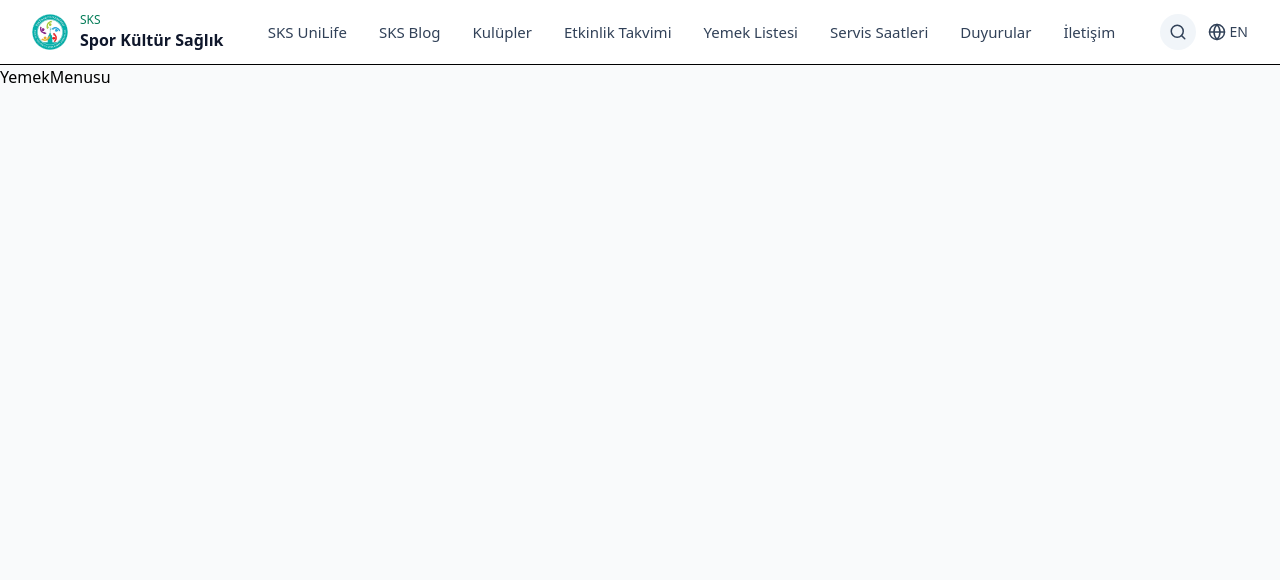
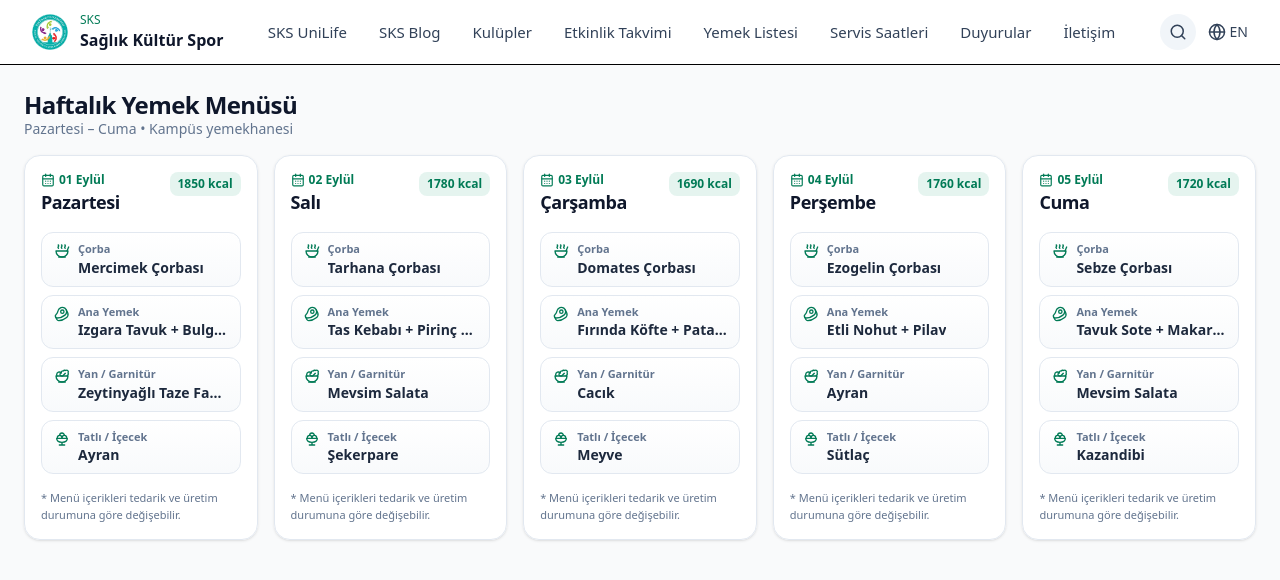
Before and after one commit to Erkam13/SeKeSe-Web, a React (Vite) app: page /yemek-menusu in a window 1280 px wide. Shown: the top 580 px of the page. Built offline with nearby package versions, Linux system fonts and the light colour scheme.

Commit message:
first commit

```diff
--- a/src/Navbar.tsx
+++ b/src/Navbar.tsx
@@ -31,7 +31,7 @@ const Navbar: React.FC = () => {
                     <div className="leading-tight">
                         <p className="text-xs text-emerald-700 font-medium">SKS</p>
                         <p className="text-sm sm:text-base font-semibold text-slate-900">
-                            Spor Kültür Sağlık
+                            Sağlık Kültür Spor
                         </p>
                     </div>
                 </a>
--- a/src/pages/YemekMenusu.tsx
+++ b/src/pages/YemekMenusu.tsx
@@ -1,9 +1,155 @@
-import React from 'react'
+import React from "react";
+import { CalendarDays, UtensilsCrossed, Soup, Beef, Salad, IceCream2 } from "lucide-react";
 
-const YemekMenusu = () => {
+/* ========= Tipler ========= */
+type MealItem = {
+    label: string;         // "Çorba", "Ana Yemek"...
+    value: string;         // "Mercimek Çorbası"...
+    icon?: React.ComponentType<React.SVGProps<SVGSVGElement>>;
+};
+
+type DayMenu = {
+    date: string;          // "2025-09-01"
+    dayName: "Pazartesi" | "Salı" | "Çarşamba" | "Perşembe" | "Cuma";
+    kcal?: number;         // opsiyonel: toplam kalori
+    items: MealItem[];
+};
+
+/* ========= Demo veri (haftalık) ========= */
+const weekMenus: DayMenu[] = [
+    {
+        date: "2025-09-01",
+        dayName: "Pazartesi",
+        kcal: 1850,
+        items: [
+            { label: "Çorba", value: "Mercimek Çorbası", icon: Soup },
+            { label: "Ana Yemek", value: "Izgara Tavuk + Bulgur Pilavı", icon: Beef },
+            { label: "Yan / Garnitür", value: "Zeytinyağlı Taze Fasulye", icon: Salad },
+            { label: "Tatlı / İçecek", value: "Ayran", icon: IceCream2 },
+        ],
+    },
+    {
+        date: "2025-09-02",
+        dayName: "Salı",
+        kcal: 1780,
+        items: [
+            { label: "Çorba", value: "Tarhana Çorbası", icon: Soup },
+            { label: "Ana Yemek", value: "Tas Kebabı + Pirinç Pilavı", icon: Beef },
+            { label: "Yan / Garnitür", value: "Mevsim Salata", icon: Salad },
+            { label: "Tatlı / İçecek", value: "Şekerpare", icon: IceCream2 },
+        ],
+    },
+    {
+        date: "2025-09-03",
+        dayName: "Çarşamba",
+        kcal: 1690,
+        items: [
+            { label: "Çorba", value: "Domates Çorbası", icon: Soup },
+            { label: "Ana Yemek", value: "Fırında Köfte + Patates", icon: Beef },
+            { label: "Yan / Garnitür", value: "Cacık", icon: Salad },
+            { label: "Tatlı / İçecek", value: "Meyve", icon: IceCream2 },
+        ],
+    },
+    {
+        date: "2025-09-04",
+        dayName: "Perşembe",
+        kcal: 1760,
+        items: [
+            { label: "Çorba", value: "Ezogelin Çorbası", icon: Soup },
+            { label: "Ana Yemek", value: "Etli Nohut + Pilav", icon: Beef },
+            { label: "Yan / Garnitür", value: "Ayran", icon: Salad },
+            { label: "Tatlı / İçecek", value: "Sütlaç", icon: IceCream2 },
+        ],
+    },
+    {
+        date: "2025-09-05",
+        dayName: "Cuma",
+        kcal: 1720,
+        items: [
+            { label: "Çorba", value: "Sebze Çorbası", icon: Soup },
+            { label: "Ana Yemek", value: "Tavuk Sote + Makarna", icon: Beef },
+            { label: "Yan / Garnitür", value: "Mevsim Salata", icon: Salad },
+            { label: "Tatlı / İçecek", value: "Kazandibi", icon: IceCream2 },
+        ],
+    },
+];
+
+/* ========= Kart bileşeni ========= */
+const MealCard: React.FC<{ menu: DayMenu }> = ({ menu }) => {
+    const dt = new Date(menu.date);
+    const dateText = dt.toLocaleDateString("tr-TR", { day: "2-digit", month: "long" });
+
     return (
-        <div>YemekMenusu</div>
-    )
-}
+        <article className="rounded-2xl border border-slate-200 bg-white/90 shadow-sm backdrop-blur p-4 flex flex-col gap-3 hover:shadow-lg transition">
+            {/* Başlık */}
+            <header className="flex items-start justify-between gap-2">
+                <div>
+                    <div className="text-xs font-semibold text-emerald-700 flex items-center gap-1">
+                        <CalendarDays className="h-3.5 w-3.5" />
+                        {dateText}
+                    </div>
+                    <h3 className="text-lg font-extrabold tracking-tight text-slate-900">
+                        {menu.dayName}
+                    </h3>
+                </div>
+                <div className="rounded-lg bg-emerald-600/10 text-emerald-700 text-xs px-2 py-1 font-semibold">
+                    {menu.kcal ? `${menu.kcal} kcal` : "Günlük Menü"}
+                </div>
+            </header>
 
-export default YemekMenusu
+            {/* Liste */}
+            <ul className="mt-1 space-y-2">
+                {menu.items.map((it, idx) => {
+                    const Icon = it.icon ?? UtensilsCrossed;
+                    return (
+                        <li
+                            key={idx}
+                            className="flex gap-2 rounded-xl border border-slate-200 bg-gradient-to-b from-white to-slate-50 px-3 py-2"
+                        >
+                            <Icon className="h-4 w-4 mt-0.5 text-emerald-700 shrink-0" />
+                            <div className="min-w-0">
+                                <div className="text-[11px] text-slate-500 font-semibold">{it.label}</div>
+                                <div className="text-sm font-semibold text-slate-800 truncate">{it.value}</div>
+                            </div>
+                        </li>
+                    );
+                })}
+            </ul>
+
+            {/* Not alanı (opsiyonel) */}
+            <p className="mt-auto pt-1 text-[11px] text-slate-500">
+                * Menü içerikleri tedarik ve üretim durumuna göre değişebilir.
+            </p>
+        </article>
+    );
+};
+
+/* ========= Sayfa ========= */
+const YemekMenusu: React.FC = () => {
+    // İstersen haftalar arası seçim ekleyebilirsin (hafta değiştirici state vs.)
+
+    return (
+        <div className="mx-auto max-w-7xl p-6 space-y-4">
+            {/* Başlık */}
+            <div className="flex items-center justify-between gap-2">
+                <div>
+                    <h1 className="text-2xl font-extrabold tracking-tight text-slate-900">
+                        Haftalık Yemek Menüsü
+                    </h1>
+                    <p className="text-slate-500 text-sm -mt-0.5">
+                        Pazartesi – Cuma • Kampüs yemekhanesi
+                    </p>
+                </div>
+            </div>
+
+            {/* GRID: Mobil 1 sütun, md ve üstü 5 sütun */}
+            <section className="grid grid-cols-1 md:grid-cols-5 gap-4">
+                {weekMenus.map((m) => (
+                    <MealCard key={m.date} menu={m} />
+                ))}
+            </section>
+        </div>
+    );
+};
+
+export default YemekMenusu;
```
